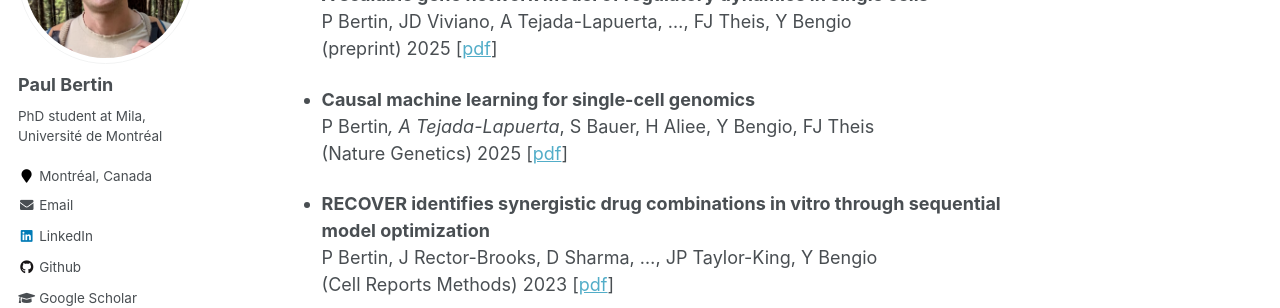
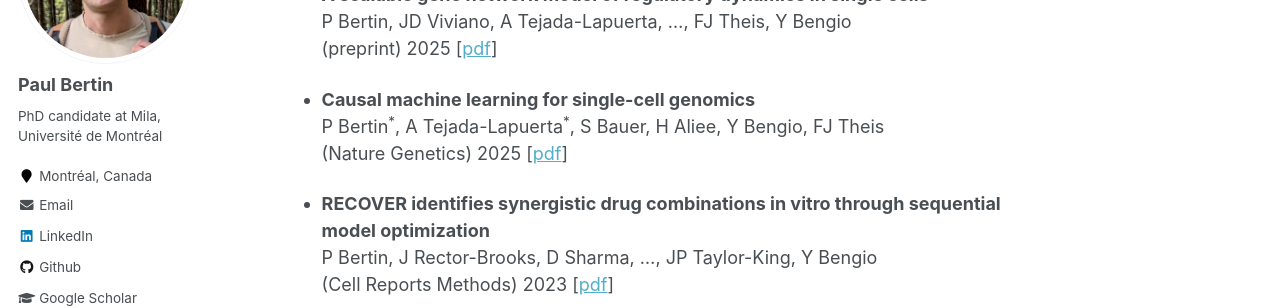
Before and after one commit to Bertinus/Bertinus.github.io, a Jekyll site: the page built from _pages/about.md, in a window 1280 px wide and 900 px high, scrolled down 675 px. Shown: the part 147-455 px from the top of the window. Built offline with Jekyll 4.4.1, drawn with Linux system fonts in a browser that asks for light colours.

Commit message:
Update webpage

```diff
--- a/_config.yml
+++ b/_config.yml
@@ -82,7 +82,7 @@ analytics:
 author:
   name             : "Paul Bertin"
   avatar           : "profile.png"
-  bio              : "PhD student at Mila, Université de Montréal"
+  bio              : "PhD candidate at Mila, Université de Montréal"
   location         : "Montréal, Canada"
   employer         :
   pubmed           : # "https://www.ncbi.nlm.nih.gov/pubmed/?term=john+snow"
--- a/_pages/about.md
+++ b/_pages/about.md
@@ -37,7 +37,7 @@ P Bertin, JD Viviano, A Tejada-Lapuerta, ..., FJ Theis, Y Bengio \\
 (preprint) 2025 [[pdf](https://arxiv.org/abs/2503.20027)]
 
 - **Causal machine learning for single-cell genomics** \\
-P Bertin*, A Tejada-Lapuerta*, S Bauer, H Aliee, Y Bengio, FJ Theis \\
+P Bertin<sup>*</sup>, A Tejada-Lapuerta<sup>*</sup>, S Bauer, H Aliee, Y Bengio, FJ Theis \\
 (Nature Genetics) 2025 [[pdf](https://www.nature.com/articles/s41588-025-02124-2)]
 
 - **RECOVER identifies synergistic drug combinations in vitro through sequential model optimization** \\
```
